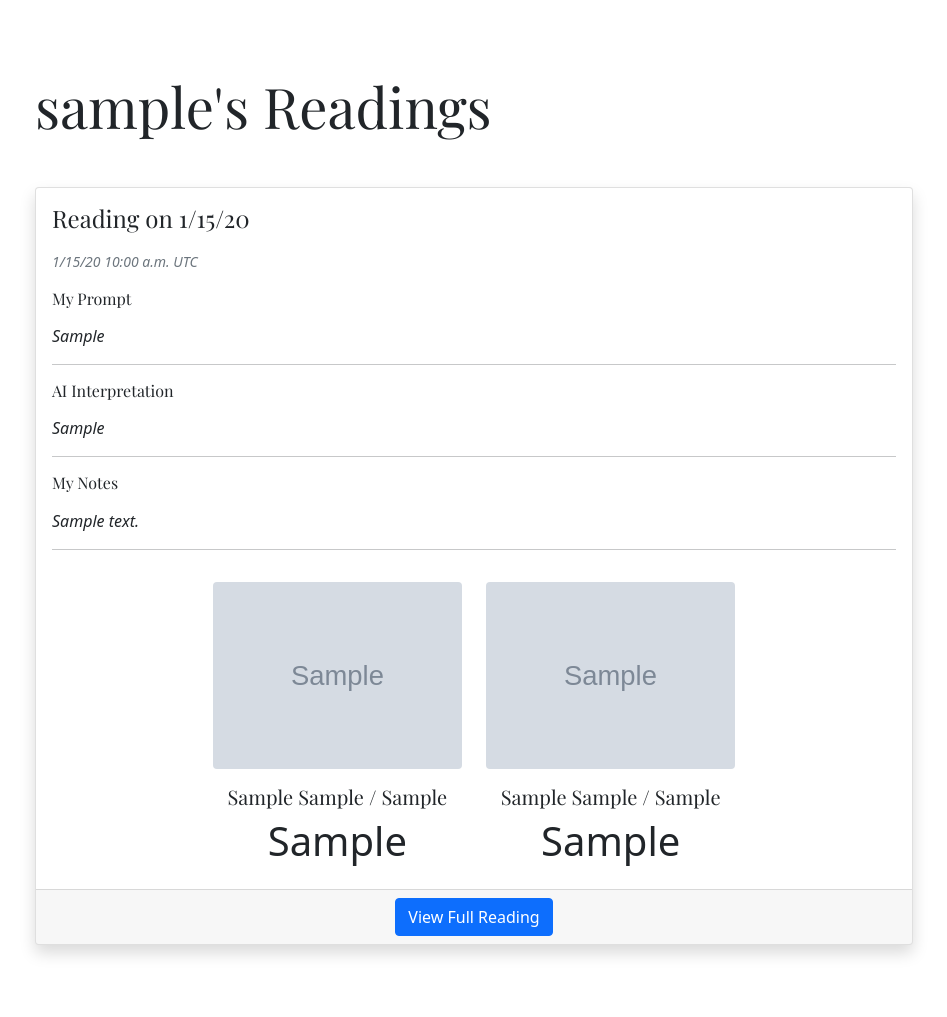
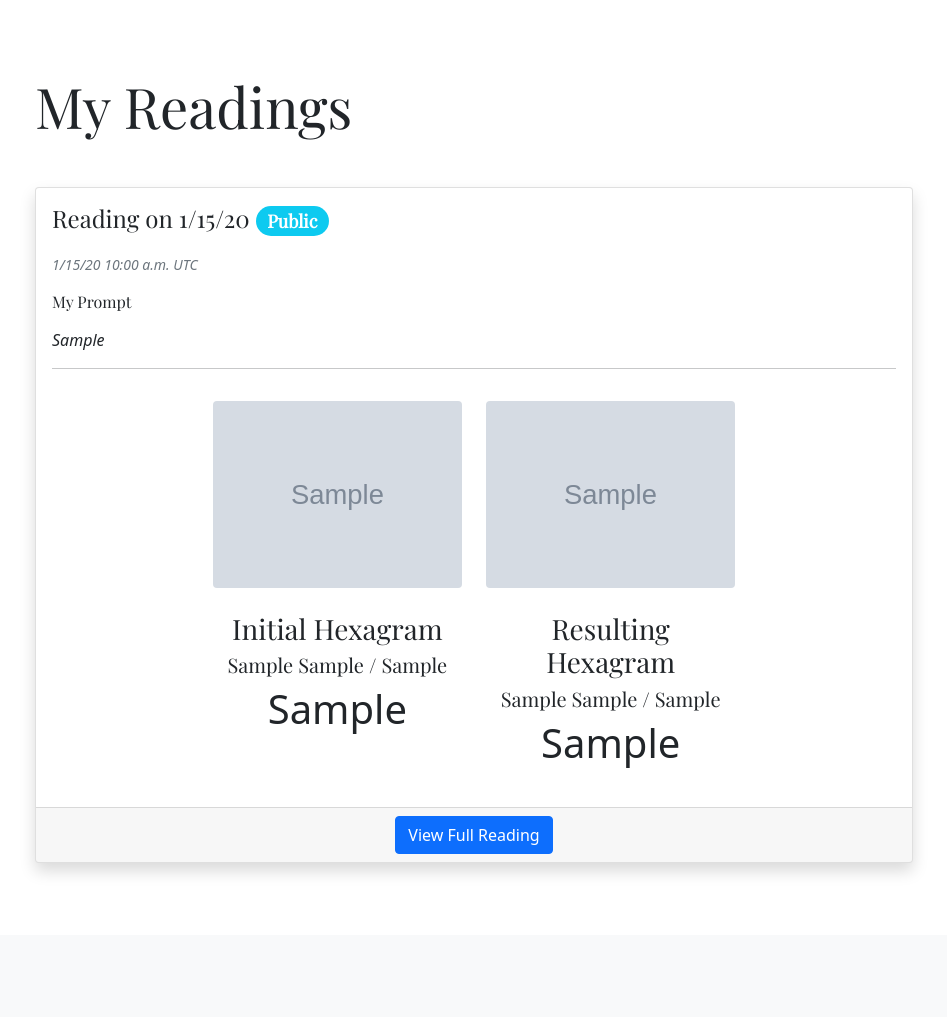
Before and after one commit to dimays/visualiching, a Django app: page /my_readings/ in a window 1280 px wide. Shown: the part 56-1073 px from the top of the page, without its empty margins (166-1113 px from the left). After the commit the page ends 928 px from the top, so only its background shows below. Run offline with Django 4.2, Linux system fonts and the light colour scheme; a user stored in the database is signed in; tables that the repository leaves empty hold one stand-in row (values such as "Sample post"); grey boxes marked "Sample" are stand-in pictures; parts of the project's set-up code (start-up, migrations or seed data) failed here and were passed over.

Commit message:
Updated str representation of readings, updated My Readings to show less info, added Public tag to My Readings, added username to Reading and updated created timestamp format

```diff
--- a/visual_i_ching_app/models.py
+++ b/visual_i_ching_app/models.py
@@ -368,10 +368,15 @@ class Reading(models.Model):
     class Meta:
         db_table = "readings"
         db_table_comment = "A record for each reading prepared by a user"
-        ordering = ['user', '-created_at']
+        ordering = ['-created_at']
 
     def __str__(self):
-        str_rep = f"{self.user.username}'s Reading: {self.prompt}"
+        if self.is_public:
+            desc = f"public reading at {self.created_at}: {self.prompt}"
+        else:
+            desc = f"private reading at {self.created_at}"
+
+        str_rep = f"{self.user.username} | {desc}"
         return str_rep
 
 
--- a/visual_i_ching_app/templates/visual_i_ching_app/my_readings.html
+++ b/visual_i_ching_app/templates/visual_i_ching_app/my_readings.html
@@ -2,7 +2,7 @@
 {% load static %}
 
 {% block content %}
-    <h1 class="display-4 serif-text">{{ user.username }}'s Readings</h1>
+    <h1 class="display-4 serif-text">My Readings</h1>
     {% if not readings %}
         <p><i>You have no readings yet...</i></p>
         <div class="text-center">
@@ -13,44 +13,37 @@
     {% for reading in readings %}
     <div class="card my-5 shadow">
         <div class="card-body">
-            <h4 class="card-title serif-text mb-3">Reading on {{ reading.created_at|date:'n/j/y' }}</h4>
+            <h4 class="card-title serif-text mb-3">Reading on {{ reading.created_at|date:'n/j/y' }} {% if reading.is_public %}<span class="badge bg-info rounded-pill">Public</span>{% endif %}</h4>
             <p class="text-muted"><i><small>{{ reading.created_at|date:'n/j/y g:i a' }} UTC</small></i></p>
             <h6 class="serif-text">My Prompt</h6>
             <p class="card-text"><i>{{ reading.prompt|linebreaks }}</i></p>
             <hr>
-            {% if reading.gpt_interpretation %}
-            <h6 class="serif-text">AI Interpretation</h6>
-            <p class="card-text"><i>{{ reading.gpt_interpretation|linebreaks }}</i></p>
-            <hr>
-            {% endif %}
-            {% if reading.user_notes %}
-            <h6 class="serif-text">My Notes</h6>
-            <p class="card-text"><i>{{ reading.user_notes|linebreaks }}</i></p>
-            <hr>
-            {% endif %}
             <div class="container">
-                <div class="row">
+                <div class="row text-center">
                     {% if reading.resulting_hexagram %}
-                    <div class="col-md-2"></div>
-                    <div class="col-md-4">
+                    <div class="col-md-2 mb-3"></div>
+                    <div class="col-md-4 mb-3 ">
                         <img src="{% static reading.starting_hexagram.image_url %}" class="rounded img-fluid my-3" alt="{{ reading.starting_hexagram.english_translation }}">
-                        <h5 class="serif-text text-center">{{ reading.starting_hexagram.chinese_character }} {{ reading.starting_hexagram.pinyin_romanization }} / {{ reading.starting_hexagram.english_translation }}</h5>
-                        <h1 class="text-center">{{ reading.starting_hexagram.hexagram_symbol }}</h1>
+                        <h3 class="serif-text my-2">Initial Hexagram</h3>
+                        <h5 class="serif-text">{{ reading.starting_hexagram.chinese_character }} {{ reading.starting_hexagram.pinyin_romanization }} / {{ reading.starting_hexagram.english_translation }}</h5>
+                        <h1>{{ reading.starting_hexagram.hexagram_symbol }}</h1>
                     </div>
-                    <div class="col-md-4">
+                    <div class="col-md-4 mb-3">
                         <img src="{% static reading.resulting_hexagram.image_url %}" class="rounded img-fluid my-3" alt="{{ reading.resulting_hexagram.english_translation }}">
-                        <h5 class="serif-text text-center">{{ reading.resulting_hexagram.chinese_character }} {{ reading.resulting_hexagram.pinyin_romanization }} / {{ reading.resulting_hexagram.english_translation }}</h5>
-                        <h1 class="text-center">{{ reading.resulting_hexagram.hexagram_symbol }}</h1>
+                        <h3 class="serif-text my-2">Resulting Hexagram</h3>
+                        <h5 class="serif-text">{{ reading.resulting_hexagram.chinese_character }} {{ reading.resulting_hexagram.pinyin_romanization }} / {{ reading.resulting_hexagram.english_translation }}</h5>
+                        <h1>{{ reading.resulting_hexagram.hexagram_symbol }}</h1>
                     </div>
-                    <div class="col-md-2"></div>
+                    <div class="col-md-2 mb-3"></div>
                     {% else %}
-                    <div class="col-md-4"></div>
-                    <div class="col-md-4">
+                    <div class="col-md-4 mb-3"></div>
+                    <div class="col-md-4 mb-3">
                         <img src="{% static reading.starting_hexagram.image_url %}" class="rounded img-fluid my-3" alt="{{ reading.starting_hexagram.english_translation }}">
-                        <h5 class="serif-text text-center">{{ reading.starting_hexagram.chinese_character }} {{ reading.starting_hexagram.pinyin_romanization }} / {{ reading.starting_hexagram.english_translation }}</h5>
-                        <h1 class="text-center">{{ reading.starting_hexagram.hexagram_symbol }}</h1>
+                        <h3 class="serif-text my-2">Unchanging Hexagram</h3>
+                        <h5 class="serif-text">{{ reading.starting_hexagram.chinese_character }} {{ reading.starting_hexagram.pinyin_romanization }} / {{ reading.starting_hexagram.english_translation }}</h5>
+                        <h1>{{ reading.starting_hexagram.hexagram_symbol }}</h1>
                     </div>
-                    <div class="col-md-4"></div>
+                    <div class="col-md-4 mb-3"></div>
                     {% endif %}
                 </div>
             </div>
--- a/visual_i_ching_app/templates/visual_i_ching_app/reading.html
+++ b/visual_i_ching_app/templates/visual_i_ching_app/reading.html
@@ -5,7 +5,7 @@
 {% block content %}
     <div class="row">
         <h2 class="display-4 serif-text mb-4">Reading on {{ reading.created_at|date:'n/j/y' }}</h2>
-        <p class="text-muted"><i>{{ reading.created_at|date:'n/j/y g:i a' }} UTC</i></p>
+        <p class="text-muted"><i>{{ reading.user.username }} | {{ reading.created_at|date:'g:ia' }} UTC</i></p>
         {% if user_owns_reading %}
             <form method="POST" id="visibility-form" action="{% url 'visual-i-ching-app-reading-toggle-public' reading.reading_id %}">
                 {% csrf_token %}
```
